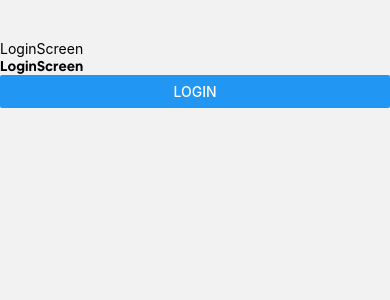
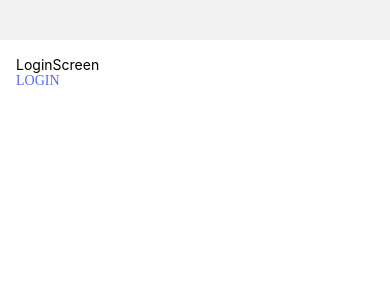
Before and after one commit to DoanJs/evenhub, a React Native app: screen /LoginScreen in a window 390 px wide. Shown: the top 300 px of the page. Built offline with nearby package versions, Linux system fonts and the light colour scheme.

Commit message:
TextComponent and ButtonComponent

```diff
--- /dev/null
+++ b/src/components/ButtonComponent.tsx
@@ -0,0 +1,72 @@
+import { ReactNode } from "react";
+import {
+  Button,
+  StyleProp,
+  TextStyle,
+  TouchableOpacity,
+  ViewStyle,
+} from "react-native";
+import TextComponent from "./TextComponent";
+import { globalStyles } from "../styles/gloabalStyles";
+import { appColor } from "../constants/appColor";
+import { fontFamilies } from "../constants/fontFamilies";
+
+interface Props {
+  icon?: ReactNode;
+  text: string;
+  type?: "primary" | "text" | "link";
+  color?: string;
+  styles?: StyleProp<ViewStyle>;
+  textColor?: string;
+  textStyles?: StyleProp<TextStyle>;
+  onPress?: () => void;
+  iconFlex?: "right" | "left";
+}
+
+const ButtonComponent = (props: Props) => {
+  const {
+    icon,
+    text,
+    type,
+    color,
+    styles,
+    textColor,
+    textStyles,
+    onPress,
+    iconFlex,
+  } = props;
+  return type === "primary" ? (
+    <TouchableOpacity
+      onPress={onPress}
+      style={[
+        globalStyles.button,
+        {
+          backgroundColor: color ?? appColor.primary,
+        },
+        styles,
+      ]}
+    >
+      {icon && icon}
+      <TextComponent
+        text={text}
+        color={textColor ?? appColor.white}
+        styles={[
+          textStyles,
+          {
+            margin: icon ? 12 : 0,
+          },
+        ]}
+        flex={icon && iconFlex === "right" ? 1 : 0}
+      />
+      {icon && iconFlex === "right" && icon}
+    </TouchableOpacity>
+  ) : (
+    <TouchableOpacity>
+      <TextComponent
+        text={text}
+        color={type === "link" ? appColor.link : appColor.text}
+      />
+    </TouchableOpacity>
+  );
+};
+export default ButtonComponent;
--- a/src/components/TextComponent.tsx
+++ b/src/components/TextComponent.tsx
@@ -10,10 +10,11 @@ interface Props {
   flex?: number;
   font?: string;
   styles?: StyleProp<TextStyle>;
+  title?: boolean;
 }
 
 const TextComponent = (props: Props) => {
-  const { text, color, size, flex, font, styles } = props;
+  const { text, color, size, flex, font, styles, title } = props;
   return (
     <Text
       style={[
@@ -21,8 +22,8 @@ const TextComponent = (props: Props) => {
         {
           color: color ?? appColor.text,
           flex: flex ?? 0,
-          fontSize: size ?? 14,
-          fontFamily: font ?? fontFamilies.regular,
+          fontSize: size ?? title ? 24 : 14,
+          fontFamily: font ?? title ? fontFamilies.bold : fontFamilies.regular,
         },
         styles,
       ]}
--- a/src/components/index.ts
+++ b/src/components/index.ts
@@ -1,4 +1,5 @@
 import TextComponent from "./TextComponent";
 import SpaceComponent from "./SpaceComponent";
+import ButtonComponent from "./ButtonComponent";
 
-export { SpaceComponent, TextComponent };
+export { SpaceComponent, TextComponent, ButtonComponent };
--- a/src/constants/appColor.ts
+++ b/src/constants/appColor.ts
@@ -5,5 +5,6 @@ export const appColor = {
     gray: '#807A7A',
     gray2: '#E4DFDF',
     dot: '#7887FF',
-    skip:'#ABB4FF'
+    skip:'#ABB4FF',
+    link: '#5669ff'
 }
--- a/src/screens/auth/LoginScreen.tsx
+++ b/src/screens/auth/LoginScreen.tsx
@@ -1,17 +1,30 @@
 import { View, Text, Button } from "react-native";
 import React from "react";
 import AsyncStorage from "@react-native-async-storage/async-storage";
+import { ButtonComponent } from "../../components";
+import { globalStyles } from "../../styles/gloabalStyles";
 
 const LoginScreen = () => {
   return (
-    <View style={{marginTop: 40}}>
+    <View style={[globalStyles.container, { marginTop: 40, padding: 16 }]}>
       <Text>LoginScreen</Text>
-      <Text style={{fontFamily: 'AirbnbCereal_W_Bd'}}>LoginScreen</Text>
-      <Button
+      {/* <Button
         title="Login"
         onPress={async () =>
           await AsyncStorage.setItem("assetToken", "asdasdasd")
         }
+      /> */}
+
+      <ButtonComponent
+        type="link"
+        text="LOGIN"
+        icon={
+          <View>
+            <Text>N</Text>
+          </View>
+        }
+        iconFlex="left"
+        onPress={() => alert("button")}
       />
     </View>
   );
--- a/src/screens/auth/OnbroadingScreen.tsx
+++ b/src/screens/auth/OnbroadingScreen.tsx
@@ -30,7 +30,11 @@ const OnbroadingScreen = () => {
       </Swiper>
       <View style={styles.skipNext}>
         <TouchableOpacity onPress={() => navigation.navigate("LoginScreen")}>
-          <Text style={{ color: appColor.skip }}>Skip</Text>
+          <TextComponent
+            text="Skip"
+            color={appColor.skip}
+            font={fontFamilies.medium}
+          />
         </TouchableOpacity>
         <TouchableOpacity
           onPress={() =>
--- a/src/styles/gloabalStyles.ts
+++ b/src/styles/gloabalStyles.ts
@@ -5,11 +5,21 @@ import { fontFamilies } from "../constants/fontFamilies";
 export const globalStyles = StyleSheet.create({
   container: {
     flex: 1,
-        backgroundColor: appColor.white
+    backgroundColor: appColor.white,
   },
   text: {
     fontFamily: fontFamilies.regular,
     fontSize: 14,
-        color: appColor.text
-    }
-})
+    color: appColor.text,
+  },
+  button: {
+    borderRadius: 12,
+    justifyContent: "center",
+    alignItems: "center",
+    backgroundColor: appColor.white,
+    paddingHorizontal: 16,
+    paddingVertical: 16,
+    minHeight: 56,
+    flexDirection:'row'
+  },
+});
```
Lines whose indentation alone changed are shown as unchanged.
